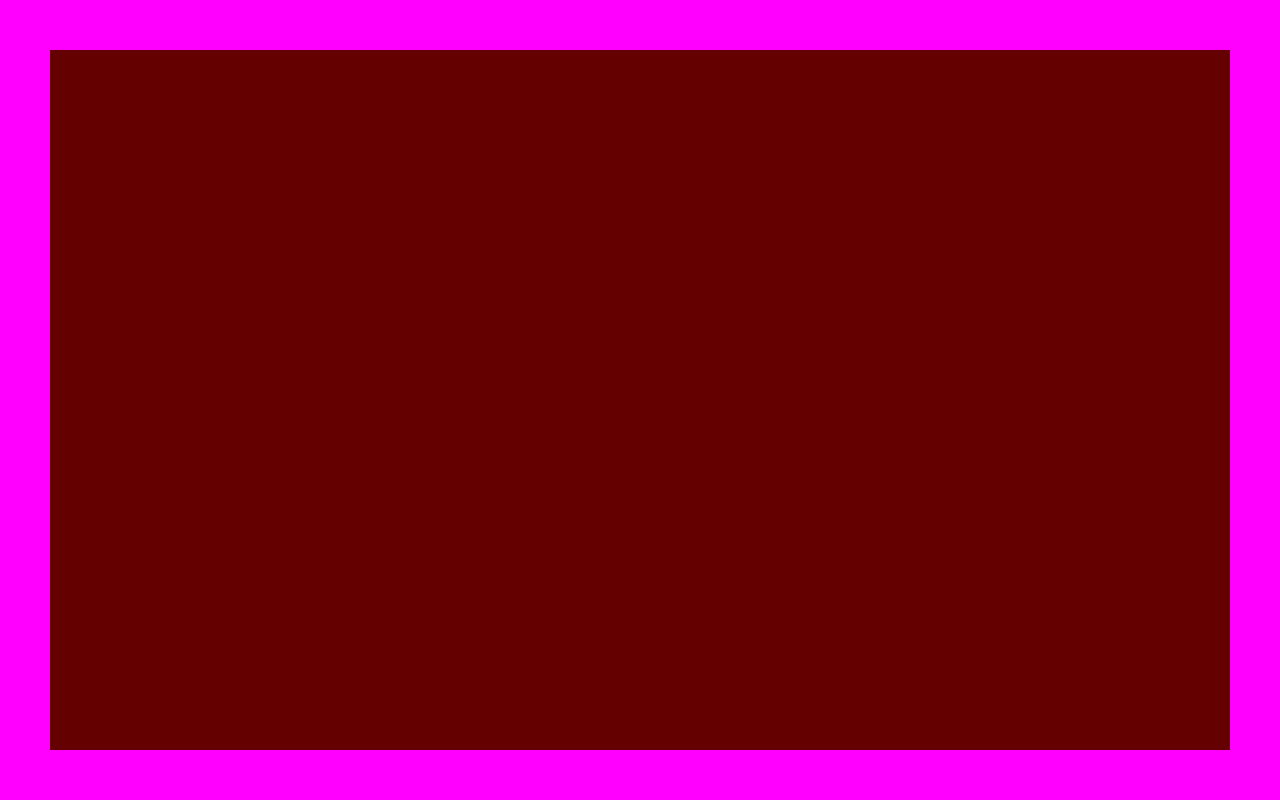
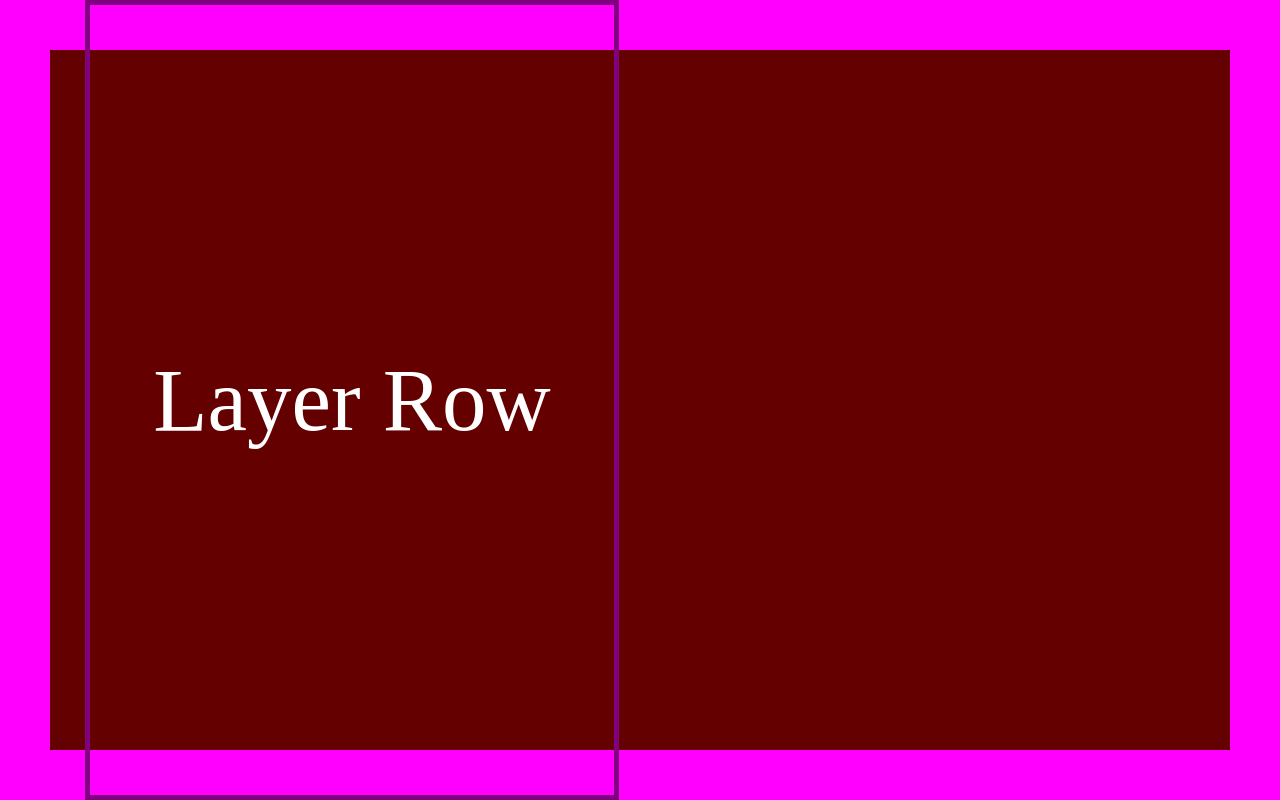
Before and after one commit to Driijko/Framework, a React (Create React App) app: page /page2 in a window 1280 px wide. Built offline with nearby package versions, Linux system fonts and the light colour scheme; a web font is replaced by a local one.

Commit message:
Add scrollable row type layer sections

```diff
--- a/src/App/App.js
+++ b/src/App/App.js
@@ -13,6 +13,7 @@ import SiteBackground from "./Content/0 Site/SiteBackground";
 import {SiteForeground} from "./Content/0 Site/SiteForeground";
 import Page0 from "./Content/1 Sections/Page0/Page0";
 import Page1 from "./Content/1 Sections/Page1/Page1";
+import Page2 from "./Content/1 Sections/Page2/Page2";
 
 // Import Music ----------------------------------------------
 // import Audio from "./Tools/Audio";
@@ -28,6 +29,7 @@ function App() {
           <Switch>
             <Route exact path="/" component={Page0} />
             <Route path="/test" component={Page1} />
+            <Route path="/page2" component={Page2} />
           </Switch>
         </Router>
         <SiteForeground />
--- a/src/App/Content/1 Sections/Layer.js
+++ b/src/App/Content/1 Sections/Layer.js
@@ -18,11 +18,20 @@ function layerType(type) {
             flex-direction: column;
         `;
     }
+    else if (type === "row") {
+        return `
+            height: 100%;
+            display: flex;
+            flex-direction: row;
+        `;
+    };
 };
 
+// COMPONENT //////////////////////////////////////////////////////////
 const Layer = styled("div")`${({type})=>css`
     position: absolute;
     ${layerType(type)}
 `}`;
 
+// EXPORTS //////////////////////////////////////////////////////////
 export default Layer;
--- a/src/App/Content/1 Sections/LayerSection.js
+++ b/src/App/Content/1 Sections/LayerSection.js
@@ -4,20 +4,26 @@ import styled, {css} from "styled-components";
 
 // STYLE ////////////////////////////////////////////////////////////
 // Layout function ---------------------------------------------------
-function layerSectionType(type) {
+function layerSectionType(type, containerLength) {
     if (type === "column") {
         return `
             width: 100%;
-            height: 100vh;
+            height: ${containerLength}px;
+        `;
+    }
+    else if (type === "row" ) {
+        return `
+            height: 100%;
+            width: ${containerLength}px;
         `;
     }
 };
 
 // COMPONENT ////////////////////////////////////////////////////////////
-const LayerSection = styled("div")`${({type})=>css`
+const LayerSection = styled("div")`${({type, containerLength})=>css`
     position: relative;
     box-sizing: border-box;
-    ${layerSectionType(type)}
+    ${layerSectionType(type, containerLength)}
 `}`;
 
 // EXPORTS //////////////////////////////////////////////////
--- a/src/App/Content/1 Sections/Page1/Page1Layer1.js
+++ b/src/App/Content/1 Sections/Page1/Page1Layer1.js
@@ -6,10 +6,10 @@ import LayerSection from "../LayerSection";
 import TextHeader0 from "../../2 Elements/Text/TextHeaders/TextHeader0";
 
 // COMPONENT /////////////////////////////////////////////////////////
-function Page1Layer1({width, tabIndex, enter, triggerExit}) {
+function Page1Layer1({width, height, tabIndex, enter, triggerExit}) {
     return (
         <Layer type="column">
-            <LayerSection type="column" >
+            <LayerSection type="column" containerLength={height} >
                 <TextHeader0
                     width={width}
                     level={1}
@@ -25,7 +25,7 @@ function Page1Layer1({width, tabIndex, enter, triggerExit}) {
                     <h1>HEADER AGAIN</h1>
                 </TextHeader0>
             </LayerSection>
-            <LayerSection type="column" >
+            <LayerSection type="column" containerLength={height}>
                 <TextHeader0
                     width={width}
                     level={1}
--- /dev/null
+++ b/src/App/Content/1 Sections/Page2/Page2.js
@@ -0,0 +1,18 @@
+// IMPORTS //////////////////////////////////////////////////////////
+// Import components -----------------------------------------------
+import Page from "../Page";
+import Gutter from "../Gutter";
+import Page2Layer0 from "./Page2Layer0";
+import Page2Layer1 from "./Page2Layer1";
+
+function Page2(props) {
+    return (
+        <Page maxFocusableElements={2}>
+            <Page2Layer0 />
+            <Gutter />
+            <Page2Layer1 />
+        </Page>
+    );
+};
+
+export default Page2;
--- /dev/null
+++ b/src/App/Content/1 Sections/Page2/Page2Layer0.js
@@ -0,0 +1,33 @@
+// IMPORTS ////////////////////////////////////////////////////
+// Import components ------------------------------------------
+import Layer from "../Layer";
+import LayerSection from "../LayerSection";
+import TextHeader0 from "../../2 Elements/Text/TextHeaders/TextHeader0";
+
+// COMPONENT ////////////////////////////////////////////////////
+function Page2Layer0({width, tabIndex, enter, triggerExit}) {
+    return (
+        <Layer type="row" >
+            <LayerSection type="row" containerLength={width} >
+                <TextHeader0
+                    spatial={[0, 0, 20, 30]}
+                    level={1}
+                    width={width}
+                >
+                    <h1>Layer Row</h1>
+                </TextHeader0>
+            </LayerSection>
+            <LayerSection type="row" containerLength={width} >
+                <TextHeader0
+                    spatial={[0, 0, 20, 30]}
+                    level={1}
+                    width={width}
+                >
+                    <h1>Layer Row</h1>
+                </TextHeader0>
+            </LayerSection>
+        </Layer>
+    );
+};
+
+export default Page2Layer0;
--- /dev/null
+++ b/src/App/Content/1 Sections/Page2/Page2Layer1.js
@@ -0,0 +1,21 @@
+// IMPORTS //////////////////////////////////////////////////////////
+// Import components ------------------------------------------------
+import Layer from "../Layer";
+
+import TextHeader0 from "../../2 Elements/Text/TextHeaders/TextHeader0";
+import Image from "../../2 Elements/Images/Image";
+
+// Import assets ----------------------------------------------------
+import image from "../../3 Assets/visual/images/image.jpg";
+
+// COMPONENT /////////////////////////////////////////////////////////
+function Page2Layer1({width, tabIndex, enter, triggerExit}) {
+    return (
+        <Layer type="basic" >
+
+        </Layer>
+    );
+};
+
+// EXPORTS //////////////////////////////////////////////////////////////
+export default Page2Layer1;
```
Also changed, not shown: 1 other file (tests, documents, lock files or other folders).
